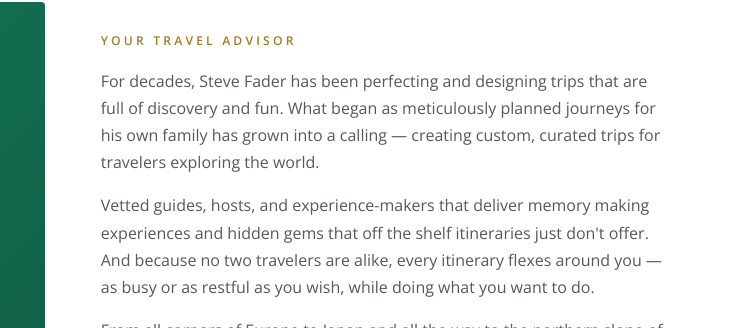
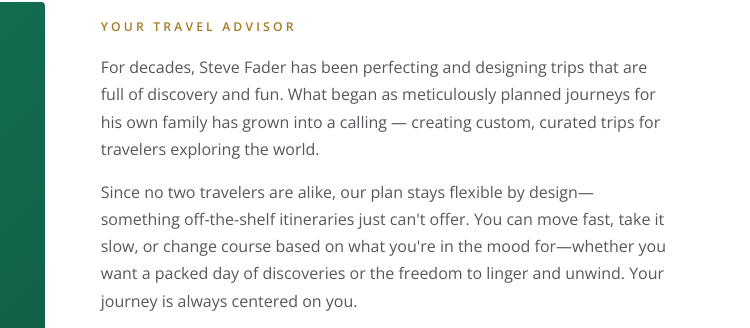
Before and after one commit to Jfade252/bigstepstravel, a website: page index.html in a window 1280 px wide. Shown: the part 6596-6924 px from the top of the page, 530-1280 px from the left. Drawn offline with nearby package versions, Linux system fonts and the light colour scheme.

Commit message:
Update wording for traveler journeys

```diff
--- a/index.html
+++ b/index.html
@@ -459,7 +459,7 @@ footer .fnote{font-size:.78rem;margin-top:1.4rem;color:rgba(255,255,255,.4)}
     <div class="about-text">
       <p class="eyebrow">Your travel advisor</p>
       <p>For decades, Steve Fader has been perfecting and designing trips that are full of discovery and fun. What began as meticulously planned journeys for his own family has grown into a calling — creating custom, curated trips for travelers exploring the world.</p>
-      <p>Vetted guides, hosts, and experience-makers that deliver memory making experiences and hidden gems that off the shelf itineraries just don't offer. And because no two travelers are alike, every itinerary flexes around you — as busy or as restful as you wish, while doing what you want to do.</p>
+      <p>Since no two travelers are alike, our plan stays flexible by design—something off-the-shelf itineraries just can't offer. You can move fast, take it slow, or change course based on what you're in the mood for—whether you want a packed day of discoveries or the freedom to linger and unwind. Your journey is always centered on you.</p>
       <p>From all corners of Europe to Japan and all the way to the northern slope of Alaska, Steve has spent a lifetime chasing the next special moment to share. The focus isn't on crowded, commercialized tours-it's on adventure, discovery and the best souvenir of all...a lifetime of great memories.</p>
       <a href="#inquire" class="btn btn-dark">Plan a Trip with Big Steps Travel</a>
     </div>
```
